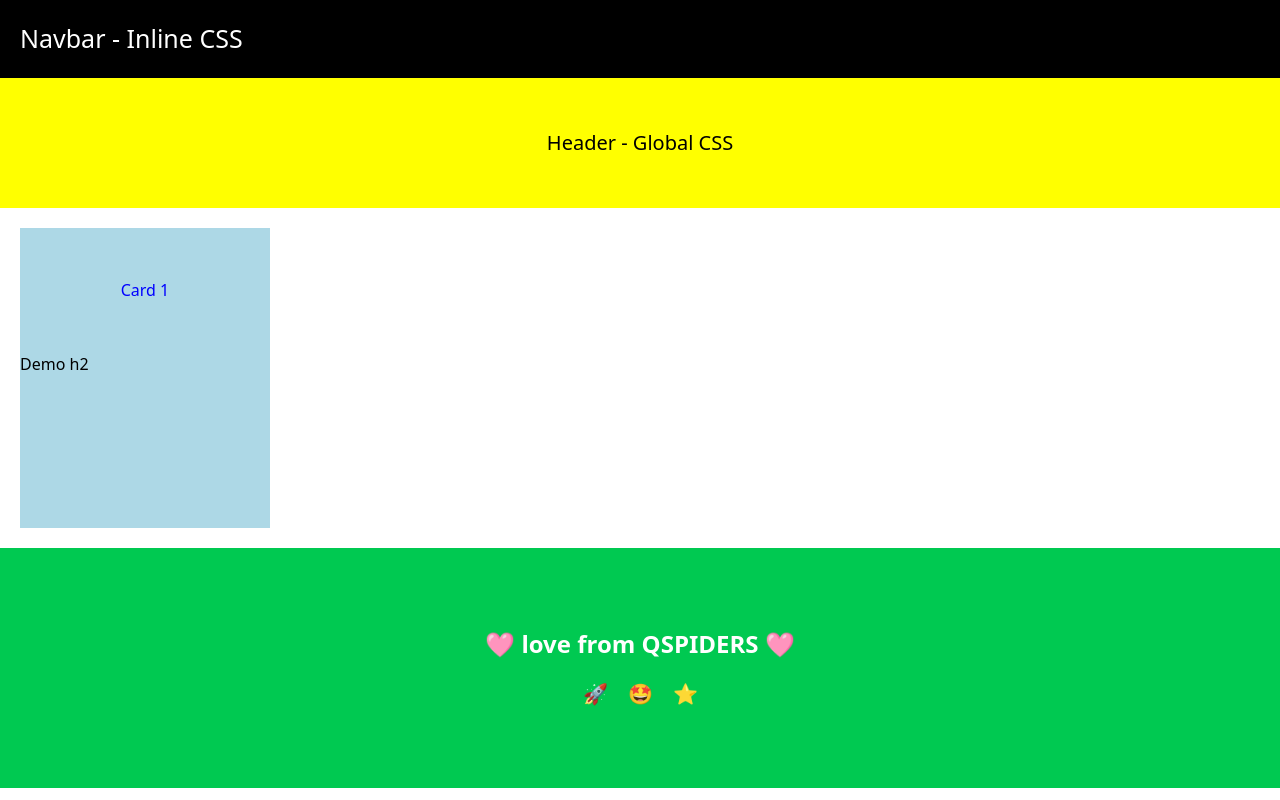
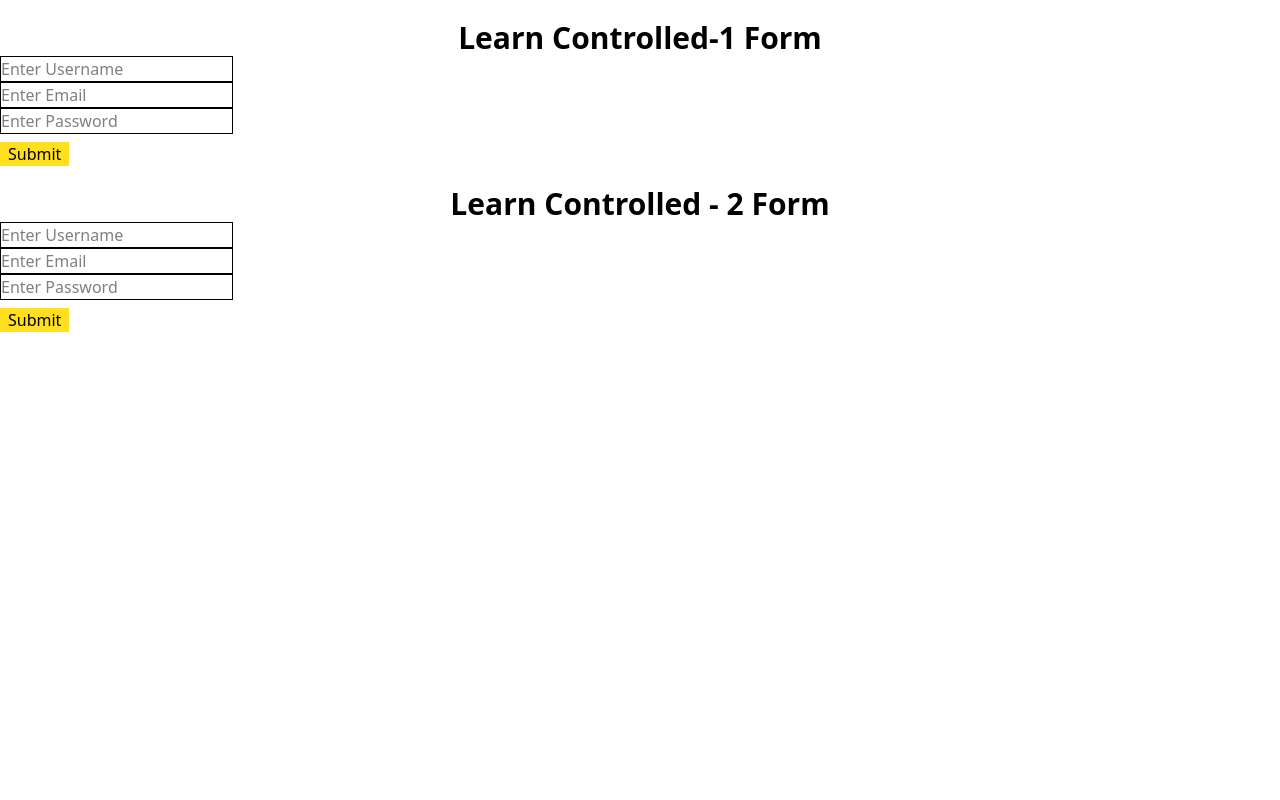
Before and after one commit to Sarvesh-1999/React---JNO-JRERTD-A2, a React (Vite) app: page / in a window 1280 px wide. Built offline with nearby package versions, Linux system fonts and the light colour scheme.

Commit message:
controlled forms

```diff
--- /dev/null
+++ b/demo.html
@@ -0,0 +1,20 @@
+<!doctype html>
+<html lang="en">
+  <head>
+    <meta charset="UTF-8" />
+    <meta name="viewport" content="width=device-width, initial-scale=1.0" />
+    <title>Document</title>
+  </head>
+  <body>
+    <script>
+      let name = "username";
+
+      let obj = {
+        username: "john",
+      };
+
+      console.log(obj.username);
+      console.log(obj[name]);
+    </script>
+  </body>
+</html>
--- a/src/App.jsx
+++ b/src/App.jsx
@@ -18,6 +18,8 @@ import Navbar from "./Topics/09_ReactCss/Navbar";
 import Header from "./Topics/09_ReactCss/Header";
 import Card from "./Topics/09_ReactCss/Card";
 import Footer from "./Topics/09_ReactCss/Footer";
+import Controlled1 from "./Topics/10_Forms/Controlled1";
+import Controlled2 from "./Topics/10_Forms/Controlled2";
 
 function App() {
   const [toggle, setToggle] = useState(false);
@@ -51,10 +53,17 @@ function App() {
 
       {/* <Fetch2 /> */}
 
-      <Navbar />
-      <Header/>
-      <Card/>
-      <Footer/>
+      {/* <Navbar /> */}
+
+      {/* <Header/> */}
+
+      {/* <Card/> */}
+
+      {/* <Footer/> */}
+
+      <Controlled1 />
+
+      <Controlled2/>
     </div>
   );
 }
--- /dev/null
+++ b/src/Topics/10_Forms/Controlled1.jsx
@@ -0,0 +1,55 @@
+import { useState } from "react";
+
+const Controlled1 = () => {
+  const [username, setUsername] = useState("");
+  const [email, setEmail] = useState("");
+  const [password, setPassword] = useState("");
+
+  const handleSubmit = (e) => {
+    e.preventDefault();// stops page reload
+    console.log("form Submitted");
+    let data = { username, email, password };
+    console.log(data);
+  };
+  return (
+    <div>
+      <h1 className="text-center text-3xl font-extrabold mt-5">
+        Learn Controlled-1 Form
+      </h1>
+
+
+
+
+
+      <form onSubmit={handleSubmit}>
+        <input
+          type="text"
+          className="border"
+          placeholder="Enter Username"
+          value={username}
+          onChange={(e) => setUsername(e.target.value)}
+        />
+        <br />
+        <input
+          type="text"
+          className="border"
+          placeholder="Enter Email"
+          value={email}
+          onChange={(e) => setEmail(e.target.value)}
+        />
+        <br />
+        <input
+          type="text"
+          className="border"
+          placeholder="Enter Password"
+          value={password}
+          onChange={(e) => setPassword(e.target.value)}
+        />
+        <br />
+        <button className="bg-yellow-300 px-2 mt-2">Submit</button>
+      </form>
+    </div>
+  );
+};
+
+export default Controlled1;
--- /dev/null
+++ b/src/Topics/10_Forms/Controlled2.jsx
@@ -0,0 +1,60 @@
+import React, { useState } from "react";
+
+const Controlled2 = () => {
+  const [formData, setFormData] = useState({
+    username: "",
+    email: "",
+    password: "",
+  });
+
+  const handleChange = (e) => {
+    let { name, value } = e.target;
+    setFormData({ ...formData, [name]: value });
+  };
+
+  const handleSubmit = (e) => {
+    e.preventDefault();
+    console.log(formData);
+  };
+
+  return (
+    <div>
+      <h1 className="text-center text-3xl font-extrabold mt-5">
+        Learn Controlled - 2 Form
+      </h1>
+
+      <form onSubmit={handleSubmit}>
+        <input
+          type="text"
+          className="border"
+          placeholder="Enter Username"
+          name="username"
+          value={formData.username}
+          onChange={handleChange}
+        />
+        <br />
+        <input
+          type="text"
+          className="border"
+          placeholder="Enter Email"
+          name="email"
+          value={formData.email}
+          onChange={handleChange}
+        />
+        <br />
+        <input
+          type="text"
+          className="border"
+          placeholder="Enter Password"
+          name="password"
+          value={formData.password}
+          onChange={handleChange}
+        />
+        <br />
+        <button className="bg-yellow-300 px-2 mt-2">Submit</button>
+      </form>
+    </div>
+  );
+};
+
+export default Controlled2;
```
